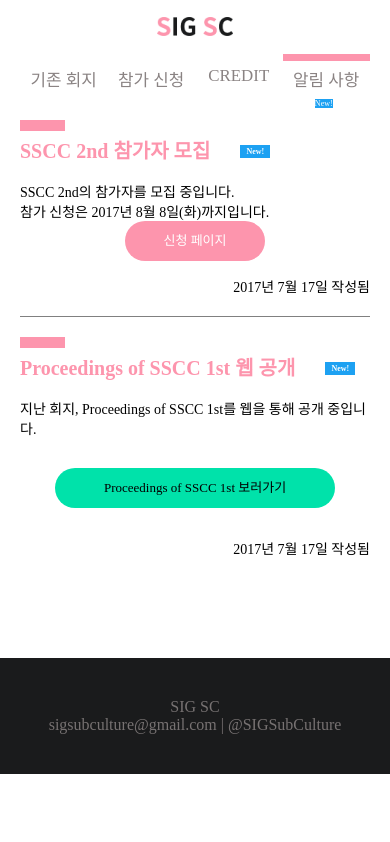
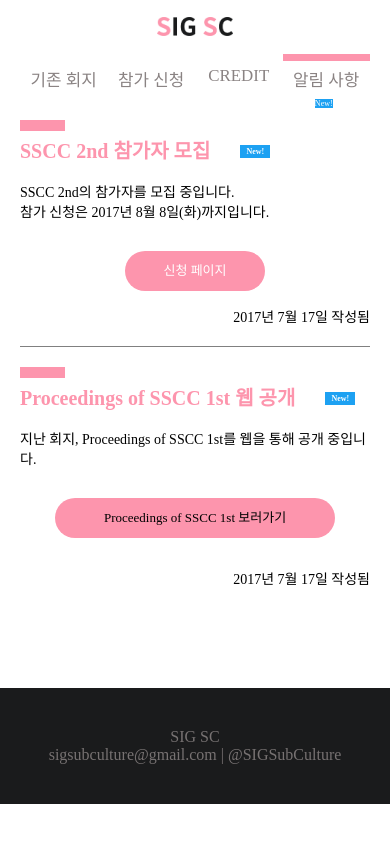
Before and after one commit to SIGSubCulture/SIGSubCulture.github.io, a plain HTML site: page notice.html in a window 390 px wide. Drawn offline with Linux system fonts and the light colour scheme; a web font is replaced by a local one.

Commit message:
Fix minor issues
1. participate.html : Fixed #publishbutton margin-top
2. notice.html : Fixed second .sbutton color(mintbg -> pinkbg)

```diff
--- a/css/index.css
+++ b/css/index.css
@@ -322,6 +322,9 @@
 
     .displays>div {
         width: 20%;
+    }
+    #publishbutton {
+        margin-top: 30px !important;
     }
 }
 
--- a/notice.html
+++ b/notice.html
@@ -45,7 +45,7 @@
                         </span>
                         <span class="black">
                             지난 회지, Proceedings of SSCC 1st를 웹을 통해 공개 중입니다. <br>
-                            <a href="./previous.html" class="sbutton black mintbg" id="partbutton">
+                            <a href="./previous.html" class="sbutton black pinkbg" id="partbutton">
                                 Proceedings of SSCC 1st 보러가기
                             </a>
                         </span>
```
